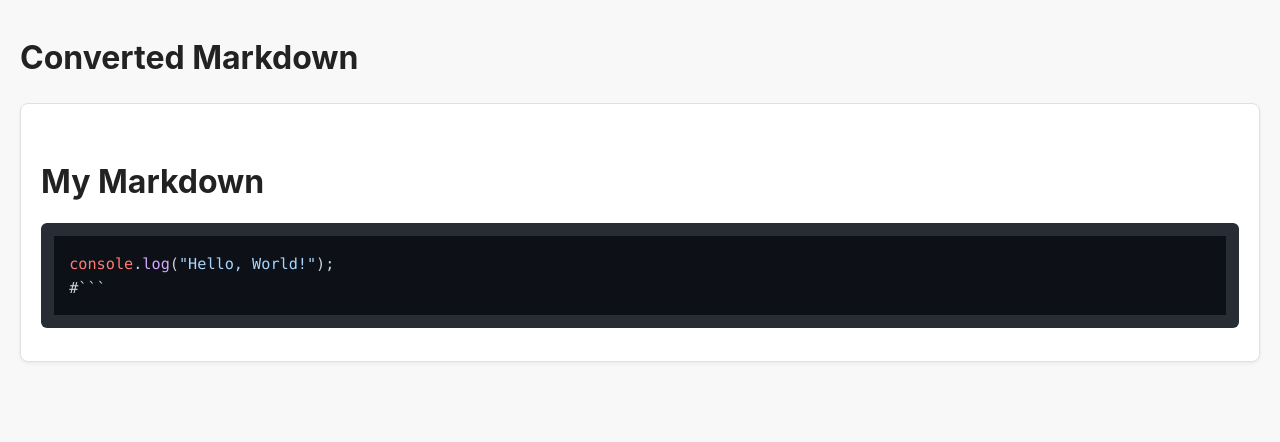
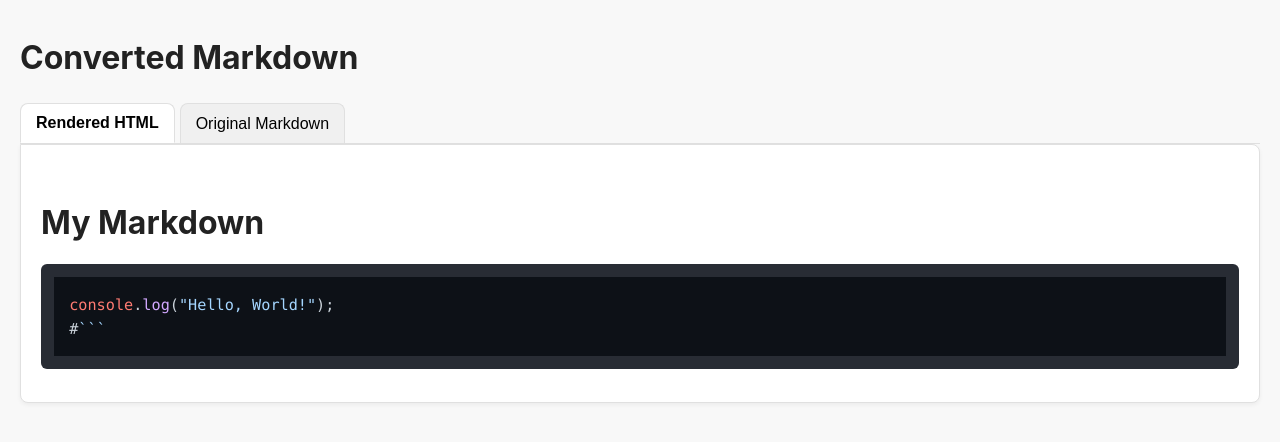
Before and after one commit to ashwadhir/markdown-to-html-test, a plain HTML site: page index.html in a window 1280 px wide. Drawn offline with nearby package versions, Linux system fonts and the light colour scheme.

Commit message:
feat: Update application based on round 2 brief

```diff
--- a/index.html
+++ b/index.html
@@ -1,4 +1,3 @@
-
 <!DOCTYPE html>
 <html lang="en">
 <head>
@@ -24,14 +23,60 @@
             margin-top: 1em;
             margin-bottom: 0.5em;
         }
-        #markdown-output {
+        /* Tab styling */
+        #markdown-tabs {
+            margin-top: 20px; /* Space from H1 */
+            border-bottom: 1px solid #e0e0e0;
+            display: flex; /* Arrange buttons horizontally */
+            gap: 5px; /* Space between buttons */
+        }
+        .tab-button {
+            padding: 10px 15px;
+            border: 1px solid #e0e0e0;
+            border-bottom: none; /* Make border appear below the tab content */
+            border-radius: 8px 8px 0 0;
+            background-color: #f0f0f0;
+            cursor: pointer;
+            font-size: 1em;
+            transition: background-color 0.2s, border-color 0.2s;
+            position: relative; /* For z-index to work */
+            z-index: 0; /* Default z-index */
+        }
+        .tab-button:hover {
+            background-color: #e5e5e5;
+        }
+        .tab-button.active {
+            background-color: #ffffff;
+            border-color: #e0e0e0;
+            border-bottom: 1px solid #ffffff; /* To visually 'lift' the active tab */
+            font-weight: bold;
+            z-index: 1; /* Active tab appears above the bottom border */
+        }
+        /* Content area styling (common for both output and source) */
+        #markdown-output,
+        #markdown-source {
             border: 1px solid #e0e0e0;
             padding: 20px;
             background-color: #ffffff;
-            margin-top: 20px;
-            border-radius: 8px;
+            border-radius: 0 8px 8px 8px; /* Adjust top-left radius, tabs take top space */
             box-shadow: 0 2px 4px rgba(0,0,0,0.05);
+            min-height: 200px; /* Ensure some height for content */
+            overflow: auto; /* Allow scrolling if content overflows */
+            margin-top: 0; /* Tabs handle the top spacing/border now */
+            border-top-left-radius: 0; /* Tabs are top-left */
         }
+        #markdown-source {
+            font-family: 'SFMono-Regular', Consolas, 'Liberation Mono', Menlo, Courier, monospace;
+            white-space: pre-wrap; /* Preserve whitespace and wrap lines */
+            word-wrap: break-word; /* Ensure long words break */
+            font-size: 0.95em;
+            line-height: 1.5;
+            color: #abb2bf; /* Light text color for dark background */
+            background-color: #282c34; /* Dark background like code blocks */
+            padding: 1em; /* Adjust padding for pre content */
+            border-radius: 0 8px 8px 8px;
+        }
+
         /* Basic styling for code blocks - highlight.js theme handles most */
         pre {
             background: #282c34; /* default highlight.js dark background */
@@ -49,9 +94,16 @@
 </head>
 <body>
     <h1>Converted Markdown</h1>
+
+    <div id="markdown-tabs">
+        <button id="html-tab-button" class="tab-button active">Rendered HTML</button>
+        <button id="markdown-tab-button" class="tab-button">Original Markdown</button>
+    </div>
+
     <div id="markdown-output">
         Loading and converting markdown...
     </div>
+    <pre id="markdown-source" style="display: none;"></pre>
 
     <script>
         document.addEventListener('DOMContentLoaded', function() {
@@ -82,8 +134,36 @@
             const outputDiv = document.getElementById('markdown-output');
             outputDiv.innerHTML = htmlContent;
 
+            // Get the markdown source pre tag and insert the original markdown
+            const markdownSourcePre = document.getElementById('markdown-source');
+            markdownSourcePre.textContent = markdownContent;
+
             // Apply highlight.js to all code blocks within the rendered HTML
             hljs.highlightAll();
+
+            // --- Tab Logic ---
+            const htmlTabButton = document.getElementById('html-tab-button');
+            const markdownTabButton = document.getElementById('markdown-tab-button');
+
+            function showTab(tabId) {
+                if (tabId === 'html') {
+                    outputDiv.style.display = 'block';
+                    markdownSourcePre.style.display = 'none';
+                    htmlTabButton.classList.add('active');
+                    markdownTabButton.classList.remove('active');
+                } else if (tabId === 'markdown') {
+                    outputDiv.style.display = 'none';
+                    markdownSourcePre.style.display = 'block';
+                    markdownTabButton.classList.add('active');
+                    htmlTabButton.classList.remove('active');
+                }
+            }
+
+            htmlTabButton.addEventListener('click', () => showTab('html'));
+            markdownTabButton.addEventListener('click', () => showTab('markdown'));
+
+            // Set initial tab state
+            showTab('html');
 
             console.log("Markdown processing complete. Content rendered and highlighted.");
         });
```
